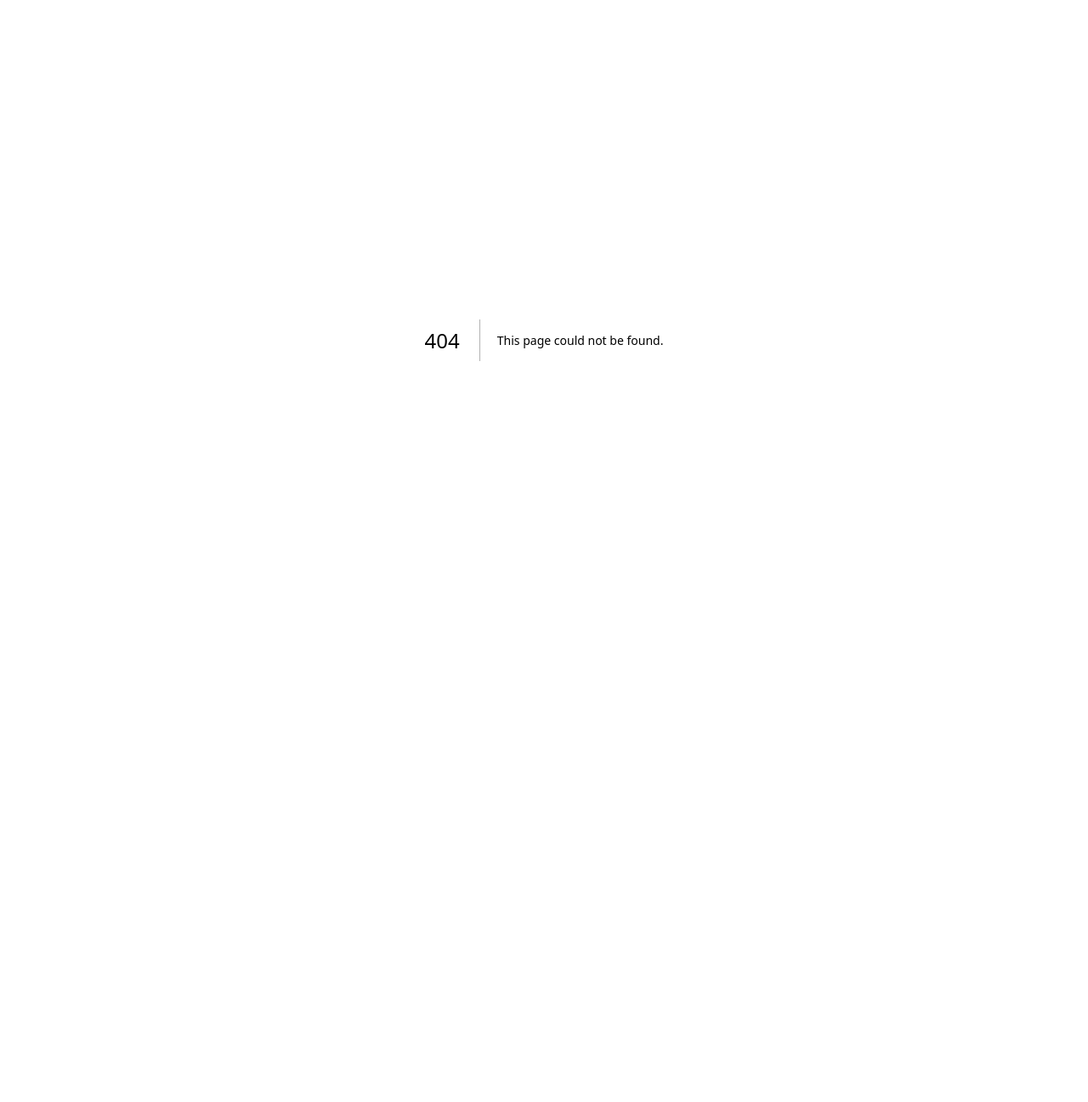
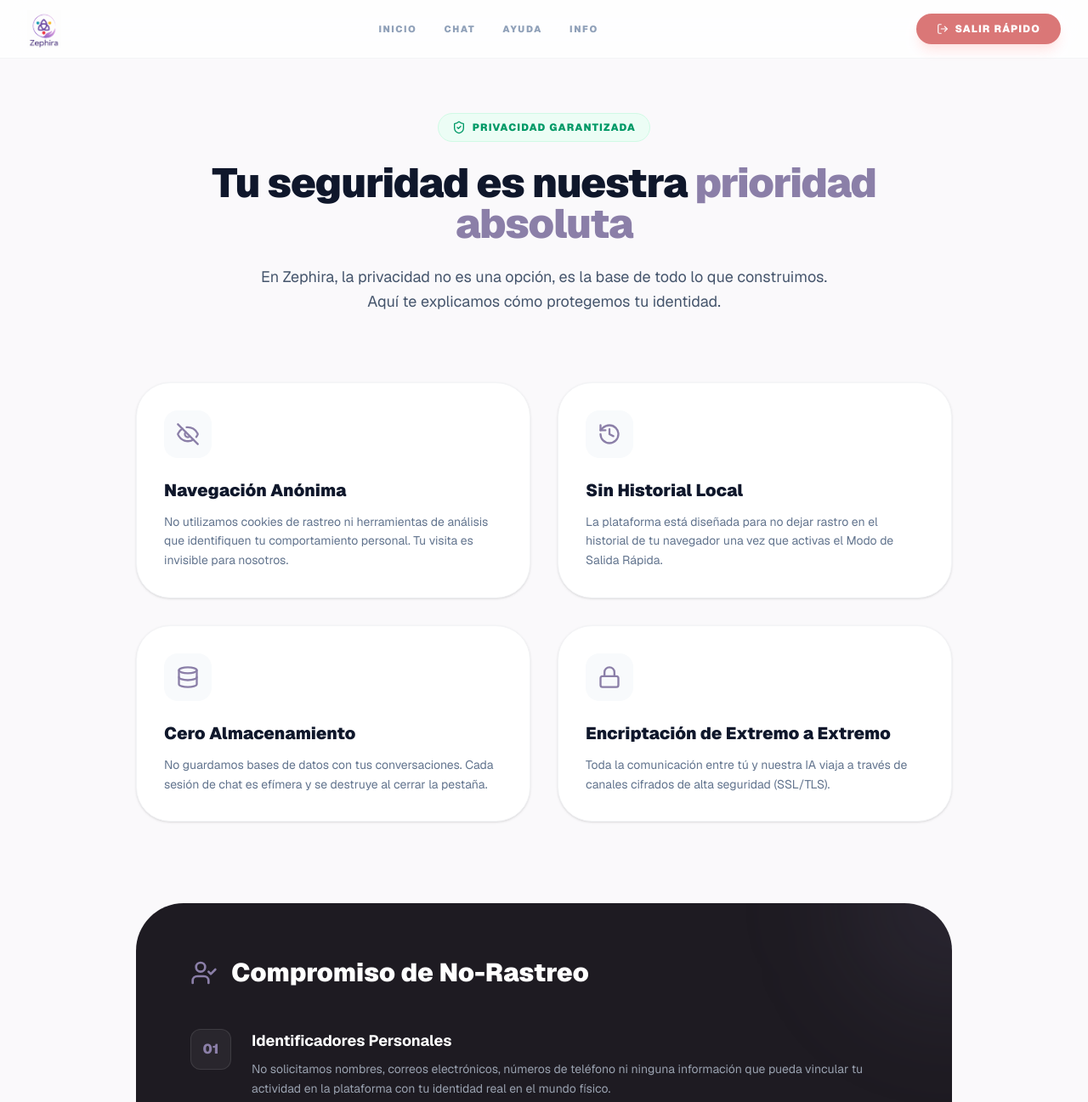
Before and after one commit to Bradon177/Zephira, a Next.js app: page /privacidad in a window 1280 px wide. Before the commit this address had no page. Shown: the top 1297 px of the page at 85% size. Before the commit the page ends 800 px from the top, so only its background shows below. Built offline with nearby package versions, Linux system fonts and the light colour scheme.

Commit message:
Pagina de privacidad

```diff
--- a/src/app/components/Footer.jsx
+++ b/src/app/components/Footer.jsx
@@ -64,8 +64,8 @@ export default function Footer() {
           </p>
           <div className="flex gap-6 text-[11px] uppercase tracking-widest font-bold">
             <Link href="/informacion-sistema" className="hover:text-white transition-colors">Sistema</Link>
-            <span className="hover:text-white cursor-help transition-colors">Privacidad</span>
-            <span className="hover:text-white cursor-help transition-colors">Ayuda</span>
+            <Link href="/privacidad" className="hover:text-white cursor-help transition-colors">Privacidad</Link>
+
           </div>
         </div>
       </div>
--- /dev/null
+++ b/src/app/privacidad/page.js
@@ -0,0 +1,132 @@
+"use client";
+
+import React from 'react';
+import Header from '../components/Header';
+import Footer from '../components/Footer';
+import {
+  ShieldCheck,
+  Lock,
+  EyeOff,
+  History,
+  Database,
+  UserCheck,
+  Zap,
+  ShieldAlert
+} from 'lucide-react';
+
+export default function PrivacidadPage() {
+  const privacyPoints = [
+    {
+      icon: EyeOff,
+      title: "Navegación Anónima",
+      description: "No utilizamos cookies de rastreo ni herramientas de análisis que identifiquen tu comportamiento personal. Tu visita es invisible para nosotros."
+    },
+    {
+      icon: History,
+      title: "Sin Historial Local",
+      description: "La plataforma está diseñada para no dejar rastro en el historial de tu navegador una vez que activas el Modo de Salida Rápida."
+    },
+    {
+      icon: Database,
+      title: "Cero Almacenamiento",
+      description: "No guardamos bases de datos con tus conversaciones. Cada sesión de chat es efímera y se destruye al cerrar la pestaña."
+    },
+    {
+      icon: Lock,
+      title: "Encriptación de Extremo a Extremo",
+      description: "Toda la comunicación entre tú y nuestra IA viaja a través de canales cifrados de alta seguridad (SSL/TLS)."
+    }
+  ];
+
+  return (
+    <div className="min-h-screen bg-[#faf9fb] flex flex-col font-sans">
+      <Header />
+
+      <main className="flex-1 max-w-5xl w-full mx-auto px-4 md:px-8 py-16">
+        {/* Encabezado */}
+        <div className="text-center mb-20">
+          <div className="inline-flex items-center gap-2 px-4 py-2 bg-emerald-50 rounded-full text-emerald-600 text-xs font-black uppercase tracking-widest mb-6 border border-emerald-100">
+            <ShieldCheck className="w-4 h-4" />
+            Privacidad Garantizada
+          </div>
+          <h1 className="text-4xl md:text-5xl font-black text-slate-900 mb-6 tracking-tight">
+            Tu seguridad es nuestra <span className="text-[#8b7fa8]">prioridad absoluta</span>
+          </h1>
+          <p className="text-slate-600 max-w-2xl mx-auto text-lg leading-relaxed">
+            En Zephira, la privacidad no es una opción, es la base de todo lo que construimos. Aquí te explicamos cómo protegemos tu identidad.
+          </p>
+        </div>
+
+        {/* Cuadrícula de Puntos Clave */}
+        <div className="grid md:grid-cols-2 gap-8 mb-24">
+          {privacyPoints.map((point, index) => (
+            <div key={index} className="bg-white p-8 rounded-[2.5rem] border border-gray-100 shadow-sm hover:shadow-xl hover:shadow-[#8b7fa8]/5 transition-all duration-500 group">
+              <div className="w-14 h-14 bg-slate-50 rounded-2xl flex items-center justify-center mb-6 group-hover:bg-[#8b7fa8] transition-colors duration-500">
+                <point.icon className="w-7 h-7 text-[#8b7fa8] group-hover:text-white transition-colors duration-500" />
+              </div>
+              <h3 className="text-xl font-black text-slate-900 mb-3">{point.title}</h3>
+              <p className="text-slate-500 leading-relaxed text-sm">
+                {point.description}
+              </p>
+            </div>
+          ))}
+        </div>
+
+        {/* Sección Detallada: Cómo manejamos tus datos */}
+        <div className="bg-[#1e1b22] rounded-[3.5rem] p-10 md:p-16 text-white mb-24 relative overflow-hidden">
+          <div className="absolute top-0 right-0 w-64 h-64 bg-[#8b7fa8]/10 rounded-full -mr-32 -mt-32 blur-3xl" />
+
+          <div className="relative z-10">
+            <h2 className="text-3xl font-black mb-12 flex items-center gap-4">
+              <UserCheck className="w-8 h-8 text-[#8b7fa8]" />
+              Compromiso de No-Rastreo
+            </h2>
+
+            <div className="space-y-12">
+              <div className="flex flex-col md:flex-row gap-6">
+                <div className="shrink-0 w-12 h-12 bg-white/5 rounded-xl flex items-center justify-center border border-white/10 font-black text-[#8b7fa8]">01</div>
+                <div>
+                  <h4 className="text-lg font-bold mb-2">Identificadores Personales</h4>
+                  <p className="text-gray-400 leading-relaxed text-sm">
+                    No solicitamos nombres, correos electrónicos, números de teléfono ni ninguna información que pueda vincular tu actividad en la plataforma con tu identidad real en el mundo físico.
+                  </p>
+                </div>
+              </div>
+
+              <div className="flex flex-col md:flex-row gap-6">
+                <div className="shrink-0 w-12 h-12 bg-white/5 rounded-xl flex items-center justify-center border border-white/10 font-black text-[#8b7fa8]">02</div>
+                <div>
+                  <h4 className="text-lg font-bold mb-2">Ubicación y GPS</h4>
+                  <p className="text-gray-400 leading-relaxed text-sm">
+                    En el módulo de "Ayuda Cercana", no accedemos a tu GPS de forma automática. Tú decides qué dirección buscar, y esa consulta se realiza de forma anónima directamente con los proveedores de mapas.
+                  </p>
+                </div>
+              </div>
+
+              <div className="flex flex-col md:flex-row gap-6">
+                <div className="shrink-0 w-12 h-12 bg-white/5 rounded-xl flex items-center justify-center border border-white/10 font-black text-[#8b7fa8]">03</div>
+                <div>
+                  <h4 className="text-lg font-bold mb-2">Terceros y Autoridades</h4>
+                  <p className="text-gray-400 leading-relaxed text-sm">
+                    Zephira no comparte datos con ninguna entidad gubernamental ni comercial de forma automática. Tú eres la única persona que decide cuándo y cómo contactar a las autoridades a través de la información que proporcionamos.
+                  </p>
+                </div>
+              </div>
+            </div>
+          </div>
+        </div>
+
+        {/* Aviso de Seguridad Final */}
+        <div className="bg-rose-50 border-2 border-dashed border-rose-100 rounded-[3rem] p-10 text-center">
+          <ShieldAlert className="w-12 h-12 text-rose-500 mx-auto mb-6" />
+          <h3 className="text-xl font-black text-rose-900 mb-4">Aviso de Seguridad Crítica</h3>
+          <p className="text-rose-700/70 max-w-2xl mx-auto text-sm leading-relaxed">
+            Aunque nuestra plataforma es segura, te recordamos siempre utilizar el botón <strong>SALIR RÁPIDO</strong> si sientes que alguien está vigilando tu pantalla. La prevención es la herramienta más fuerte.
+          </p>
+        </div>
+      </main>
+
+      <Footer />
+    </div>
+  );
+}
```
